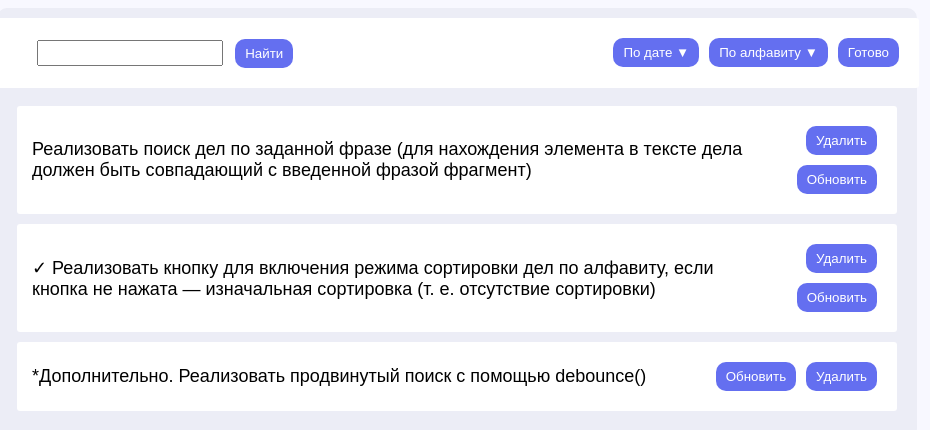
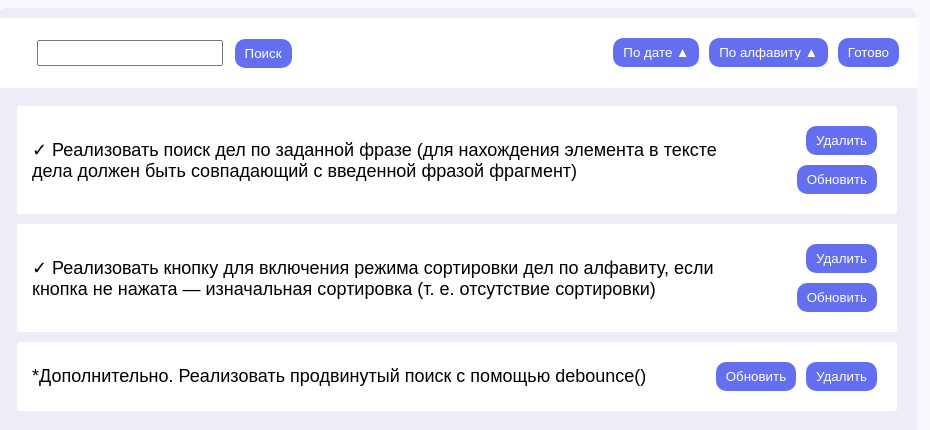
Before and after one commit to andissun1/To-Do-List, a React (Vite) app: page / in a window 1280 px wide. Both pictures are taken after a click on the button "Сортировка". Shown: the top 430 px of the page, without its empty margins (183-1113 px from the left). Built offline with nearby package versions, Linux system fonts and the light colour scheme; data requests are answered from the project's data file.

Commit message:
Добавил поиск по заметкам

```diff
--- a/src/App.jsx
+++ b/src/App.jsx
@@ -11,9 +11,12 @@ export default function App() {
   const [todos, setTodos] = useState([]);
   const [error, setError] = useState(null);
   const [isLoading, setIsLoading] = useState(false);
+
+  // Состояние для запросов на сервер SERVER_URL + sort
   const [sortedBy, setSortedBy] = useState('');
+
+  // Состояние для переключения элементов интерфейса
   const [filters, setFilters] = useState({ byId: 'desc', byAlphabet: 'desc' });
-  console.log(filters);
 
   // Получение списка
   const fetchPost = async (sortedBy = '') => {
@@ -121,7 +124,7 @@ export default function App() {
     sortOnServer(`?_sort=title&_order=${filters.byAlphabet}`);
   }
 
-  if (isLoading) {
+  if (isLoading && sortedBy === '') {
     return <h1 className="loader"></h1>;
   }
 
@@ -137,6 +140,7 @@ export default function App() {
           sortOnServer={sortOnServer}
           sortById={sortById}
           sortByAlphabet={sortByAlphabet}
+          filters={filters}
         />
       </header>
       <ul>
--- a/src/components/CreateTask.jsx
+++ b/src/components/CreateTask.jsx
@@ -1,14 +1,17 @@
 import { useState } from 'react';
 import { SortButtons } from './SortButtons';
 
-export function CreateTask({ createTask, sortByAlphabet, sortById }) {
+export function CreateTask({
+  createTask,
+  sortByAlphabet,
+  sortById,
+  sortOnServer,
+  filters,
+}) {
   const [isOpenFilters, setIsOpenFilters] = useState(false);
 
   const onSubmit = (e) => {
     e.preventDefault();
-
-    if (isOpenFilters) {
-    }
 
     const payload = {
       title: e.target.newTask.value,
@@ -25,23 +28,25 @@ export function CreateTask({ createTask, sortByAlphabet, sortById }) {
 
   return (
     <>
-      <>
-        <form onSubmit={onSubmit}>
-          <input id="newTask" type="text" />
-          <button type="submit">{isOpenFilters ? 'Найти' : 'Создать'}</button>
-        </form>
       {isOpenFilters ? (
         <SortButtons
           sortById={sortById}
           sortByAlphabet={sortByAlphabet}
           openFilters={openFilters}
+          sortOnServer={sortOnServer}
+          filters={filters}
         />
       ) : (
+        <>
+          <form onSubmit={onSubmit}>
+            <input id="newTask" type="text" />
+            <button type="submit">Создать</button>
+          </form>
           <button onClick={openFilters} type="submit">
             Сортировка
           </button>
+        </>
       )}
-      </>
     </>
   );
 }
--- a/src/components/SortButtons.jsx
+++ b/src/components/SortButtons.jsx
@@ -1,11 +1,33 @@
+import { useState } from 'react';
 import styles from './TaskItem.module.css';
 
-export function SortButtons({ openFilters, sortByAlphabet, sortById }) {
+export function SortButtons({
+  openFilters,
+  sortByAlphabet,
+  sortById,
+  sortOnServer,
+  filters,
+}) {
+  const [value, setValue] = useState('');
+
+  function search({ target }) {
+    setValue(target.value);
+    sortOnServer('?q=' + value);
+  }
+
   return (
-    <div className={styles.SortButtons}>
-      <button onClick={openFilters}>Готово</button>
-      <button onClick={sortByAlphabet}>По алфавиту ▼</button>
-      <button onClick={sortById}>По дате ▼ </button>
-    </div>
+    <>
+      <div className={styles.search}>
+        <input id="newTask" type="text" value={value} onChange={search} />
+        <button type="submit"> Поиск </button>
+      </div>
+      <div className={styles.SortButtons}>
+        <button onClick={openFilters}>Готово</button>
+        <button onClick={sortByAlphabet}>
+          По алфавиту {filters.byAlphabet === 'asc' ? '▼' : '▲'}
+        </button>
+        <button onClick={sortById}>По дате {filters.byId === 'asc' ? '▼' : '▲'}</button>
+      </div>
+    </>
   );
 }
--- a/src/components/TaskItem.module.css
+++ b/src/components/TaskItem.module.css
@@ -9,7 +9,8 @@
   border-radius: 3px;
 }
 
-.taskCreator form {
+.taskCreator form,
+.search {
   display: flex;
   align-items: center;
   margin-left: 20px;
--- a/src/db.json
+++ b/src/db.json
@@ -4,7 +4,7 @@
       "title": "Реализовать поиск дел по заданной фразе (для нахождения элемента в тексте дела должен быть совпадающий с введенной фразой фрагмент)",
       "body": "",
       "id": 1,
-      "completed": false
+      "completed": true
     },
     {
       "title": "Реализовать кнопку для включения режима сортировки дел по алфавиту, если кнопка не нажата — изначальная сортировка (т. е. отсутствие сортировки)",
```
Lines whose indentation alone changed are shown as unchanged.
